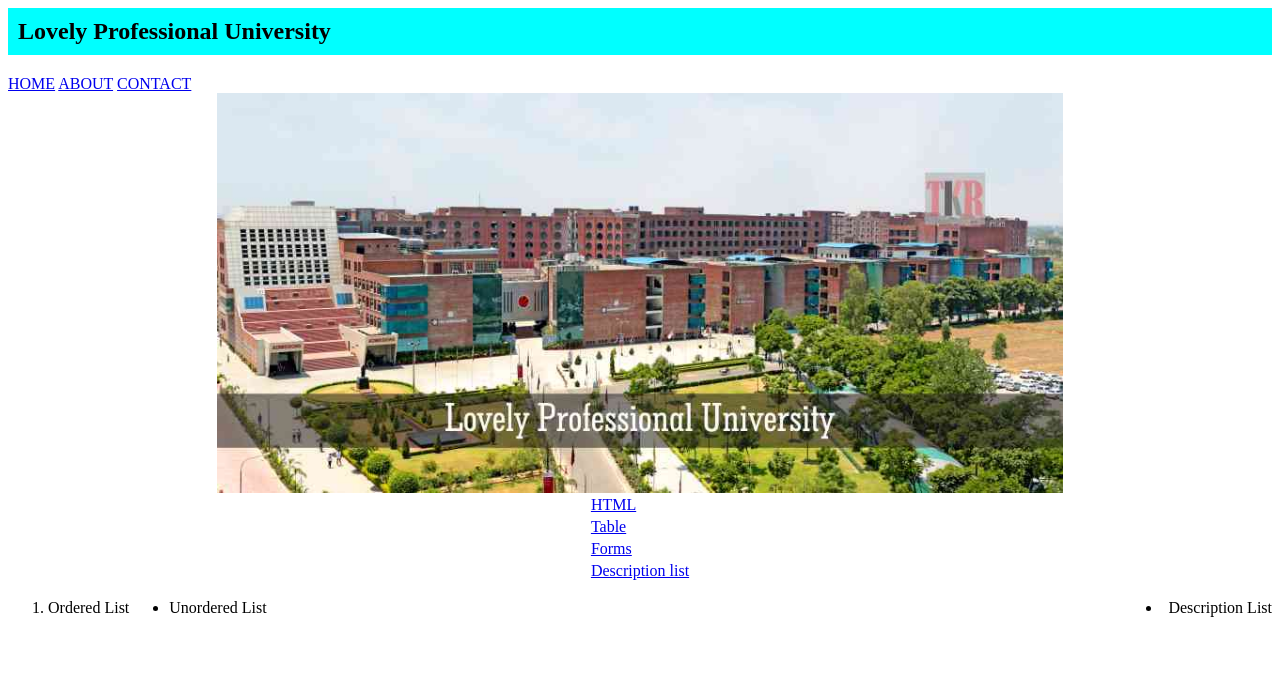
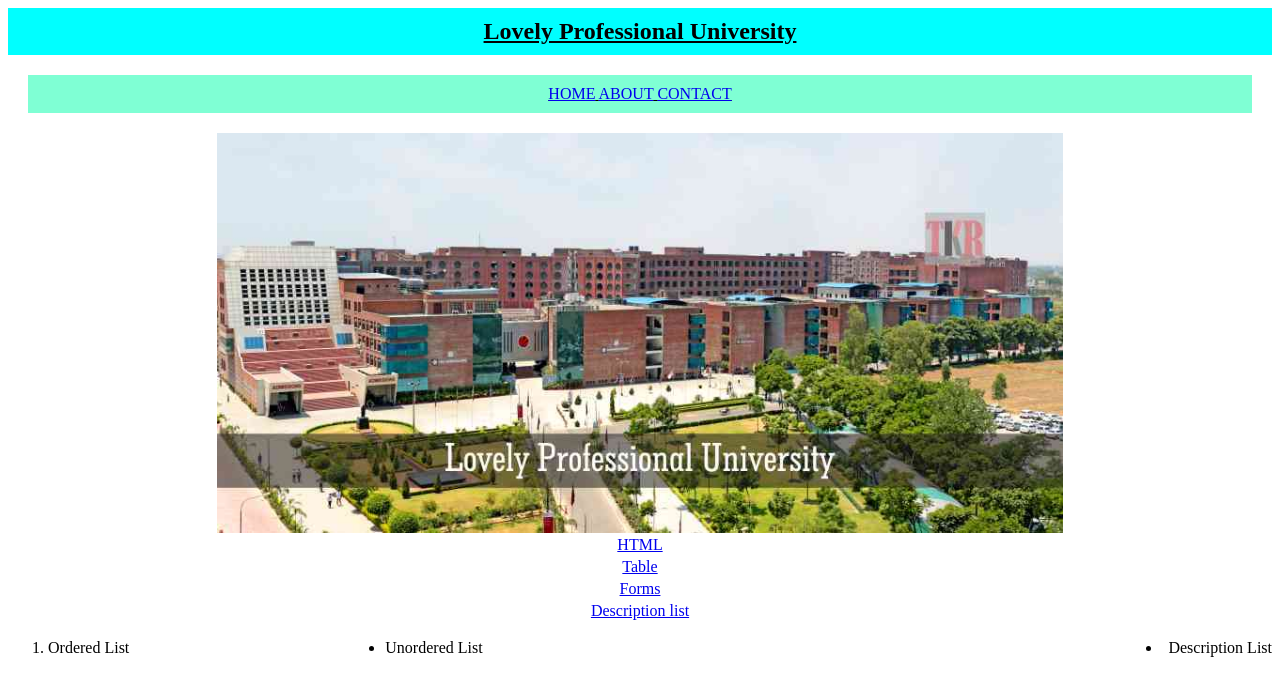
Before and after one commit to Sanidhya0504/INT219, a plain HTML site: page task.html in a window 1280 px wide. Drawn offline with Linux system fonts and the light colour scheme.

Commit message:
changed layout

```diff
--- a/styles.css
+++ b/styles.css
@@ -1,10 +1,13 @@
-#name {
-  margin-top: 0px;
-  padding: 10px;
-  background-color: aqua;
-}
 #navigation {
   display: inline;
+  background-color: aqua;
+  text-align: center;
+  text-decoration: underline;
+}
+.nav-links {
+  margin: 20px;
+  background-color: aquamarine;
+  padding: 10px;
 }
 #image--link {
   display: flex;
--- a/task.html
+++ b/task.html
@@ -8,16 +8,18 @@
   <body>
     <nav>
       <div id="navigation">
-        <h1 id="name">Lovely Professional University</h1>
-        <a href="Home">HOME</a>
-        <a href="About">ABOUT</a>
-        <a href="Contact">CONTACT</a>
+        <h1>Lovely Professional University</h1>
+        <div class="nav-links">
+          <a href="Home">HOME</a>
+          <a href="About">ABOUT</a>
+          <a href="Contact">CONTACT</a>
+        </div>
       </div>
     </nav>
     <a id="image--link" href="https://www.lpu.in/">
       <img id="image" src="./Lovely-Professional-University.jpg" />
     </a>
-    <table style="display: flex; justify-content: center">
+    <table style="display: flex; justify-content: center; text-align: center">
       <tr>
         <td><a href="https://www.w3schools.com/html/">HTML</a></td>
       </tr>
@@ -45,7 +47,7 @@
           <li>Ordered List</li>
         </ol>
       </div>
-      <div style="float: left; display: inline">
+      <div style="float: left; display: inline; margin-left: 27vh">
         <ul>
           <li>Unordered List</li>
         </ul>
@@ -57,4 +59,11 @@
       </div>
     </section>
   </body>
+  <style>
+    h1 {
+      margin-top: 0px;
+      padding: 10px;
+      background-color: aqua;
+    }
+  </style>
 </html>
```
